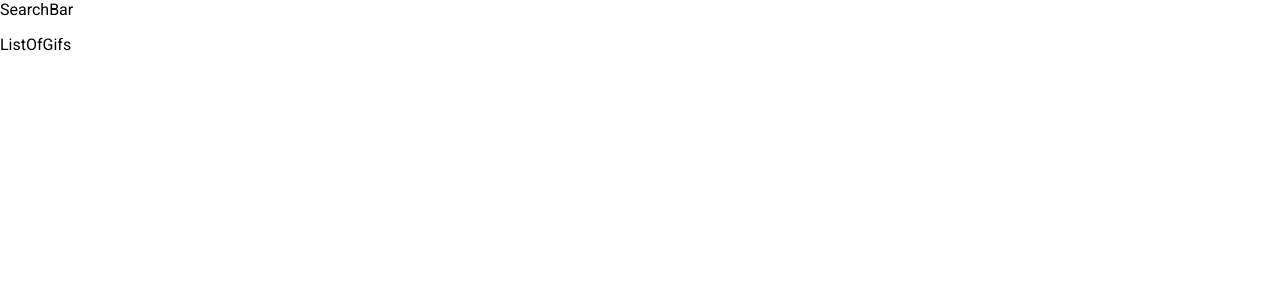
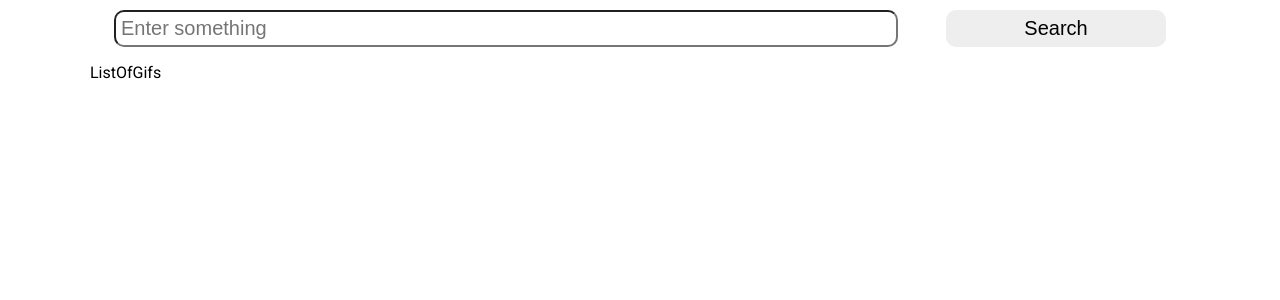
Before and after one commit to wizelineacademy/react-series-challenge, a React (Create React App) app: page / in a window 1280 px wide. Shown: the top 300 px of the page. Built offline with nearby package versions, Linux system fonts and the light colour scheme.

Commit message:
use Container and SearchBar components in App

```diff
--- a/src/App.js
+++ b/src/App.js
@@ -1,16 +1,16 @@
 import React, { Component } from 'react';
+import {Container} from "./App.styled";
+import {SearchBar} from "./components/SearchBar/SearchBar";
 
 class App extends Component {
   render() {
     return (
-      <div className="container">
-        <header>
-          <div>SearchBar</div>
-        </header>
+      <Container>
+        <SearchBar />
         <div>
             <p>ListOfGifs</p>
         </div>
-      </div>
+      </Container>
     );
   }
 }
```
